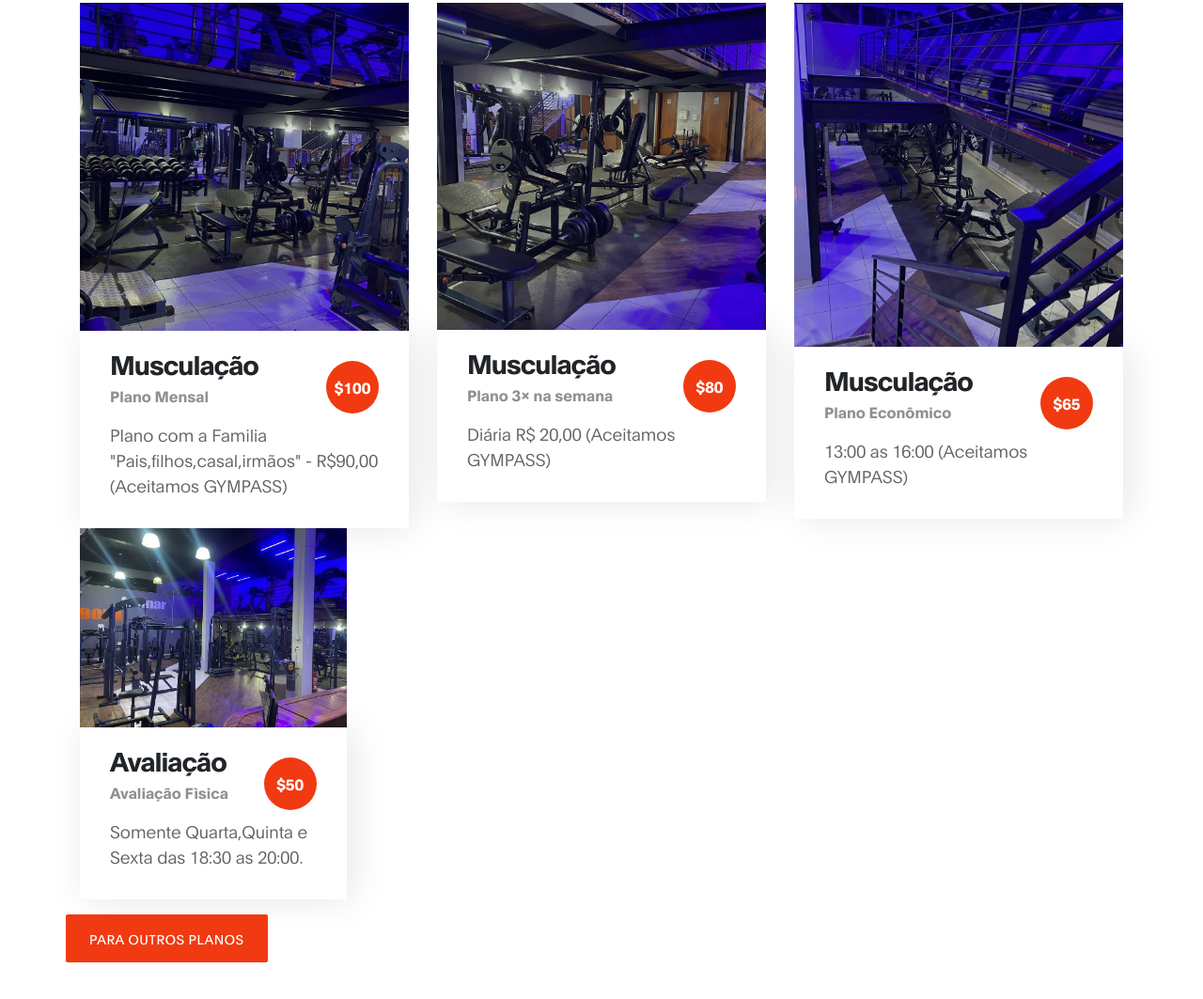
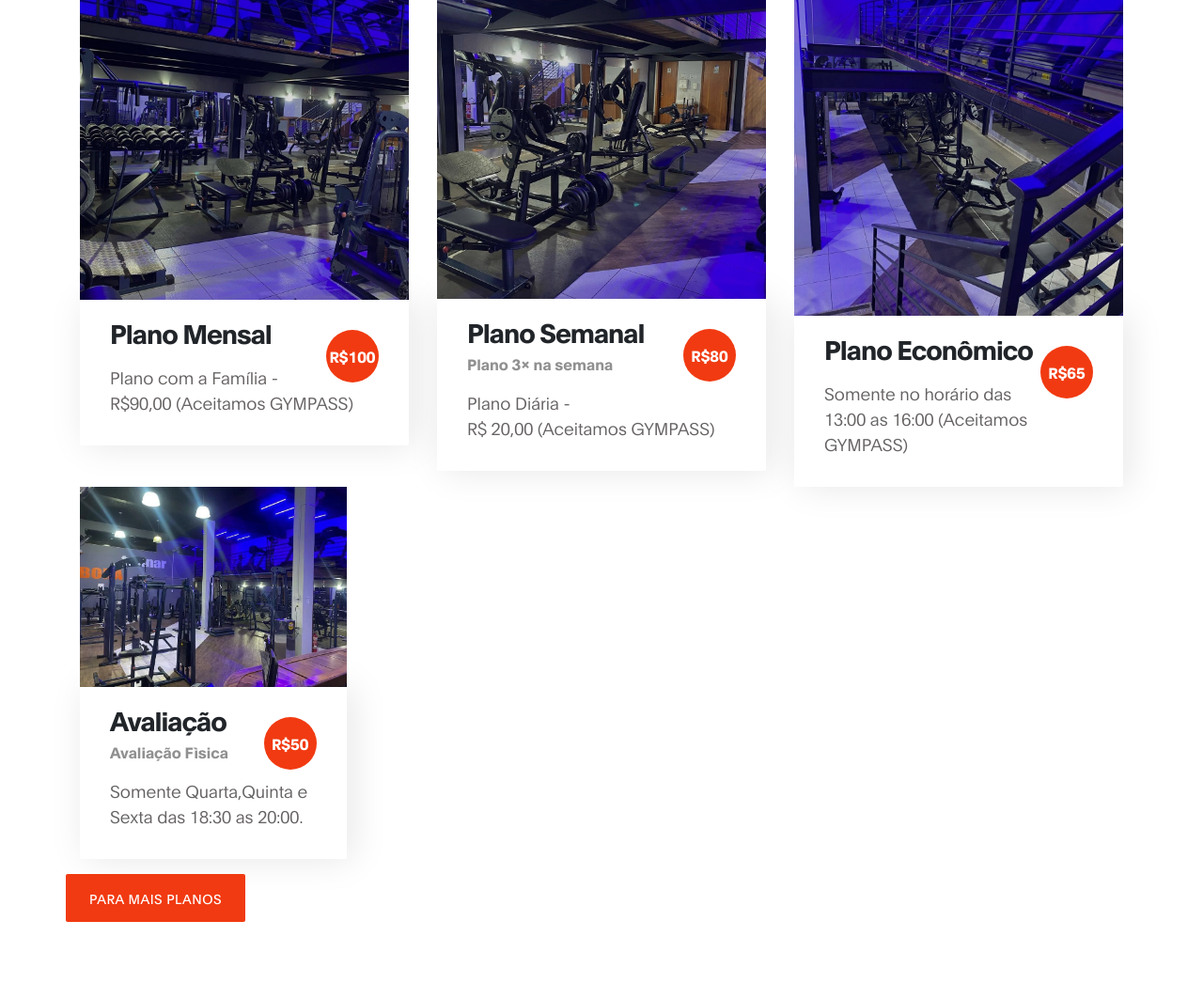
Before and after one commit to Dylucas07/fisiofitness, a plain HTML site: page index.html in a window 1280 px wide. Shown: the part 1603-2666 px from the top of the page at 94% size. Drawn offline with Linux system fonts and the light colour scheme.

Commit message:
Atualizaçao 1

```diff
--- a/index.html
+++ b/index.html
@@ -97,19 +97,19 @@
                 <div class="d-flex flex-column justify-content-center ml-lg-auto mr-lg-5 col-lg-5 col-md-6 col-12">
                     <h2 class="mb-3 text-white" data-aos="fade-up">Olá, somos Fisio Fitness</h2>
 
-                    <h6 class="mb-4 text-white" data-aos="fade-up">Conheça um pouco sobre nossos planos e horarios.</h6>
+                    <h6 class="mb-4 text-white" data-aos="fade-up">Conheça nossos planos e horário.</h6>
 
                     <p data-aos="fade-up" data-aos-delay="200">A Fisio Fitness está preparada para te receber com máxima proteção, em um espaço amplo e seguindo atentamente todas as medidas sanitárias e de segurança. Venha treinar com tranquilidade em um ambiente seguro, com mensalidade a partir de R$65,00. <a
 <br>
 <br>
-                    <a href="#" class="btn custom-btn bg-color mt-3" data-aos="fade-up" data-aos-delay="300" data-toggle="modal" data-target="#membershipForm">Saiba Mais</a>
+                    <a href="https://api.whatsapp.com/send/?phone=5531972143246&text&type=phone_number&app_absent=0" class="btn custom-btn bordered mt-3" data-aos="fade-up" data-aos-delay="700">Saber mais</a>
                 </div>
 
                 <div class="mr-lg-auto mt-3 col-lg-4 col-md-6 col-12">
                      <div class="about-working-hours">
                           <div>
 
-                                <h2 class="mb-4 text-white" data-aos="fade-up" data-aos-delay="500">Horario de Funcionamento</h2>
+                                <h2 class="mb-4 text-white" data-aos="fade-up" data-aos-delay="500">Horários de Funcionamento</h2>
 
                                <strong class="d-block" data-aos="fade-up" data-aos-delay="600">Domingo: Fechado</strong>
 
@@ -147,13 +147,15 @@
                                     <img src="images/Screenshot_2023-01-06-12-13-39-500-edit_com.instagram.android.jpg" class="img-fluid" alt="Class">
 
                                     <div class="class-info">
-                                        <h3 class="mb-1">Musculação </h3>
+                                        <h3 class="mb-1">Plano Mensal </h3>
 
-                                        <span><strong>Plano Mensal</strong>
+                                        <span><strong></strong>
 
-                                        <span class="class-price">$100</span>
+                                        <span class="class-price">R$100</span>
 
-                                        <p class="mt-3">Plano com a Familia "Pais,filhos,casal,irmãos" - R$90,00 (Aceitamos GYMPASS)</p>
+                                        <p class="mt-3">Plano com a Família -
+                                            <br>
+                                            R$90,00 (Aceitamos GYMPASS)</p>
                                     </div>
                                 </div>
                             </div>
@@ -163,13 +165,15 @@
                                     <img src="images/Screenshot_2023-01-06-12-13-57-085-edit_com.instagram.android.jpg" class="img-fluid" alt="Class">
 
                                     <div class="class-info">
-                                        <h3 class="mb-1">Musculação </h3>
+                                        <h3 class="mb-1">Plano Semanal</h3>
 
                                         <span><strong>Plano 3x na semana</strong>
 
-                                        <span class="class-price">$80</span>
+                                        <span class="class-price">R$80</span>
 
-                                        <p class="mt-3">Diária R$ 20,00 (Aceitamos GYMPASS)</p>
+                                        <p class="mt-3">Plano Diária -
+                                            <br>
+                                            R$ 20,00 (Aceitamos GYMPASS)</p>
                                     </div>
                                 </div>
                             </div>
@@ -179,13 +183,15 @@
                                     <img src="images/Screenshot_2023-01-06-12-14-34-623-edit_com.instagram.android.jpg" class="img-fluid" alt="Class">
 
                                     <div class="class-info">
-                                        <h3 class="mb-1">Musculação</h3>
+                                        <h3 class="mb-1">Plano Econômico</h3>
 
-                                        <span><strong>Plano Econômico
+                                        <span><strong>
 
-                                        <span class="class-price">$65</span>
+                                        <span class="class-price">R$65</span>
 
-                                        <p class="mt-3">13:00 as 16:00 (Aceitamos GYMPASS) </p>
+                                        <p class="mt-3">Somente no horário das
+                                            <br>
+                                            13:00 as 16:00 (Aceitamos GYMPASS) </p>
                                     </div>
                                 </div>
                             </div>
@@ -199,14 +205,14 @@
 
                                         <span><strong>Avaliação Fìsica
 
-                                        <span class="class-price">$50</span>
+                                        <span class="class-price">R$50</span>
 
                                         <p class="mt-3"> Somente Quarta,Quinta e Sexta das 18:30 as 20:00. </p>
                                     </div>
                                 </div>
                             </div>
 
-                            <a href="https://api.whatsapp.com/send/?phone=5531972143246&text&type=phone_number&app_absent=0" class="btn custom-btn bg-color mt-3" data-aos="fade-up" data-aos-delay="300" data-toggle="modal" data-target="#">Para Outros Planos</a>
+                            <a href="https://api.whatsapp.com/send/?phone=5531972143246&text&type=phone_number&app_absent=0" class="btn custom-btn bg-color mt-3" data-aos="fade-up" data-aos-delay="300" data-toggle="modal" data-target="#">Para Mais Planos</a>
 
                     </div>
                </div>
@@ -267,7 +273,7 @@
                             <a href="#">phlucasoliveira07@gmail.com</a>
                         </p>
 
-                        <p><i class="fa fa-phone mr-1"></i> (31) 9 7508-2680</p>
+                        <p><i class="fa fa-phone mr-1"></i> 31 97508-2680</p>
                     </div>
 
                </div>
```
